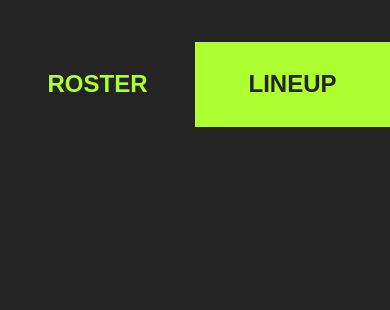
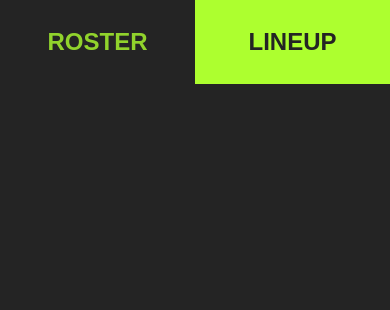
Before and after one commit to jsahlsa/fair-play, a website built with Vite: page index.html in a window 390 px wide. Shown: the top 310 px of the page. Built offline with nearby package versions, Linux system fonts and the light colour scheme.

Commit message:
mobile viewport bug fix

```diff
--- a/style.css
+++ b/style.css
@@ -19,7 +19,13 @@ body {
   margin: 0;
   display: grid;
   align-items: center;
-  height: 100vh;
+  min-height: 100vh;
+  /* mobile bug* fix */
+  min-height: -webkit-fill-available;
+}
+
+html {
+  height: -webkit-fill-available;
 }
 
 main {
@@ -27,8 +33,8 @@ main {
   display: grid;
   justify-content: stretch;
   align-content: space-between;
-  grid-template-rows: auto 70vh auto;
-  height: 90vh;
+  grid-template-rows: auto 1fr auto;
+  min-height: -webkit-fill-available;
 }
 
 .main-container {
```
